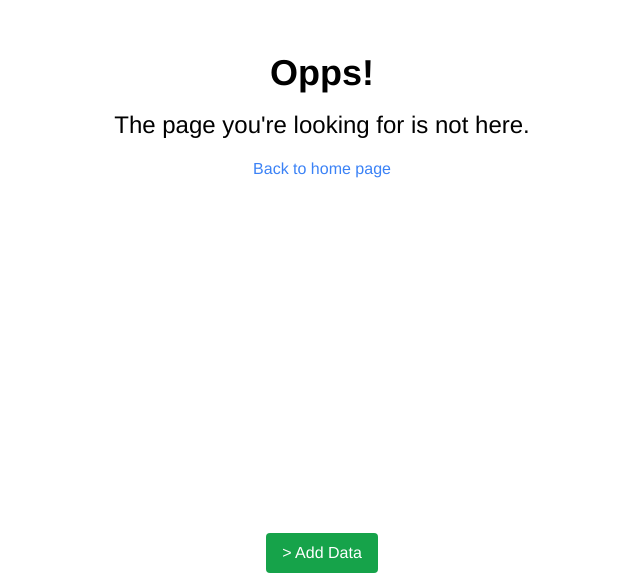
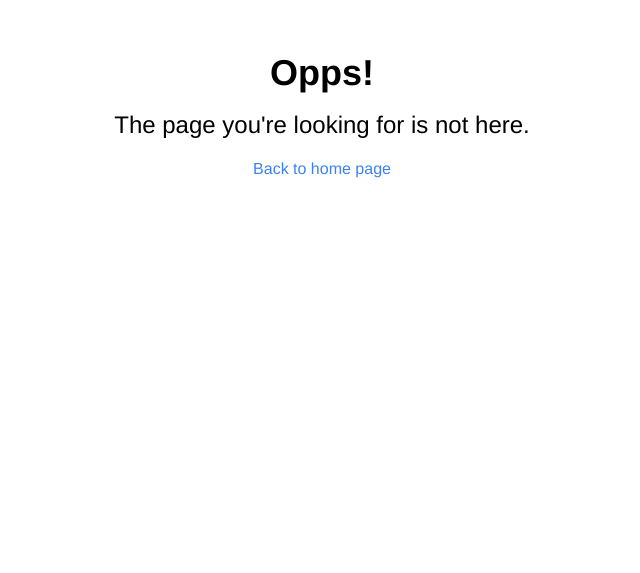
Before and after one commit to BaiyorNonlanee/Olympic-Report-Website, a Vue app in the folder Oympic Report Application/: page /country/1/cheerup in a window 1280 px wide. Shown: the part 283-856 px from the top of the page, without its empty margins (318-958 px from the left). After the commit the page ends 800 px from the top, so only its background shows below. Built offline with nearby package versions, Linux system fonts and the light colour scheme.

Commit message:
change add data button

```diff
--- a/Oympic Report Application/src/App.vue
+++ b/Oympic Report Application/src/App.vue
@@ -1,24 +1,17 @@
 <script setup lang="ts">
 import { useRouter } from 'vue-router';
 
-const router = useRouter();
+// const router = useRouter();
 
-function goToAddData() {
-  router.push({ name: 'add-data' }); // เปลี่ยน 'add-data' ให้ตรงกับชื่อเส้นทางที่ใช้สำหรับหน้า add data
-}
+// function goToAddData() {
+//   router.push({ name: 'add-data' }); // เปลี่ยน 'add-data' ให้ตรงกับชื่อเส้นทางที่ใช้สำหรับหน้า add data
+// }
 </script>
 
 <template>
   <div>
     <router-view />
-    <div class="flex justify-center mt-4 space-x-4"> <!-- เพิ่ม space-x-4 เพื่อเว้นระยะระหว่างปุ่ม -->
-      <button
-        @click="goToAddData"
-        class="px-4 py-2 bg-green-600 text-white rounded hover:bg-green-700 transition">
-      >
-        Add Data
-      </button>
-    </div>
+
   </div>
 </template>
 
--- a/Oympic Report Application/src/views/HomeView.vue
+++ b/Oympic Report Application/src/views/HomeView.vue
@@ -29,6 +29,10 @@ const props = defineProps({
 const userLimit = ref<number>(props.limit);
 const limit = computed(() => userLimit.value || props.limit);
 const page = computed(() => props.page);
+
+function goToAddData() {
+  router.push({ name: 'add-data' });
+}
 
 const hasNextPage = computed(() => {
   const totalPage = Math.ceil(totalCountry.value / limit.value);
@@ -148,4 +152,12 @@ function logout() {
       </div>
     </div>
   </div>
+  <div class="flex justify-center mt-4 space-x-4"> <!-- เพิ่ม space-x-4 เพื่อเว้นระยะระหว่างปุ่ม -->
+      <button
+        @click="goToAddData"
+        class="px-4 py-2 bg-green-600 text-white rounded hover:bg-green-700 transition">
+      >
+        Add Data
+      </button>
+    </div>
 </template>
```
